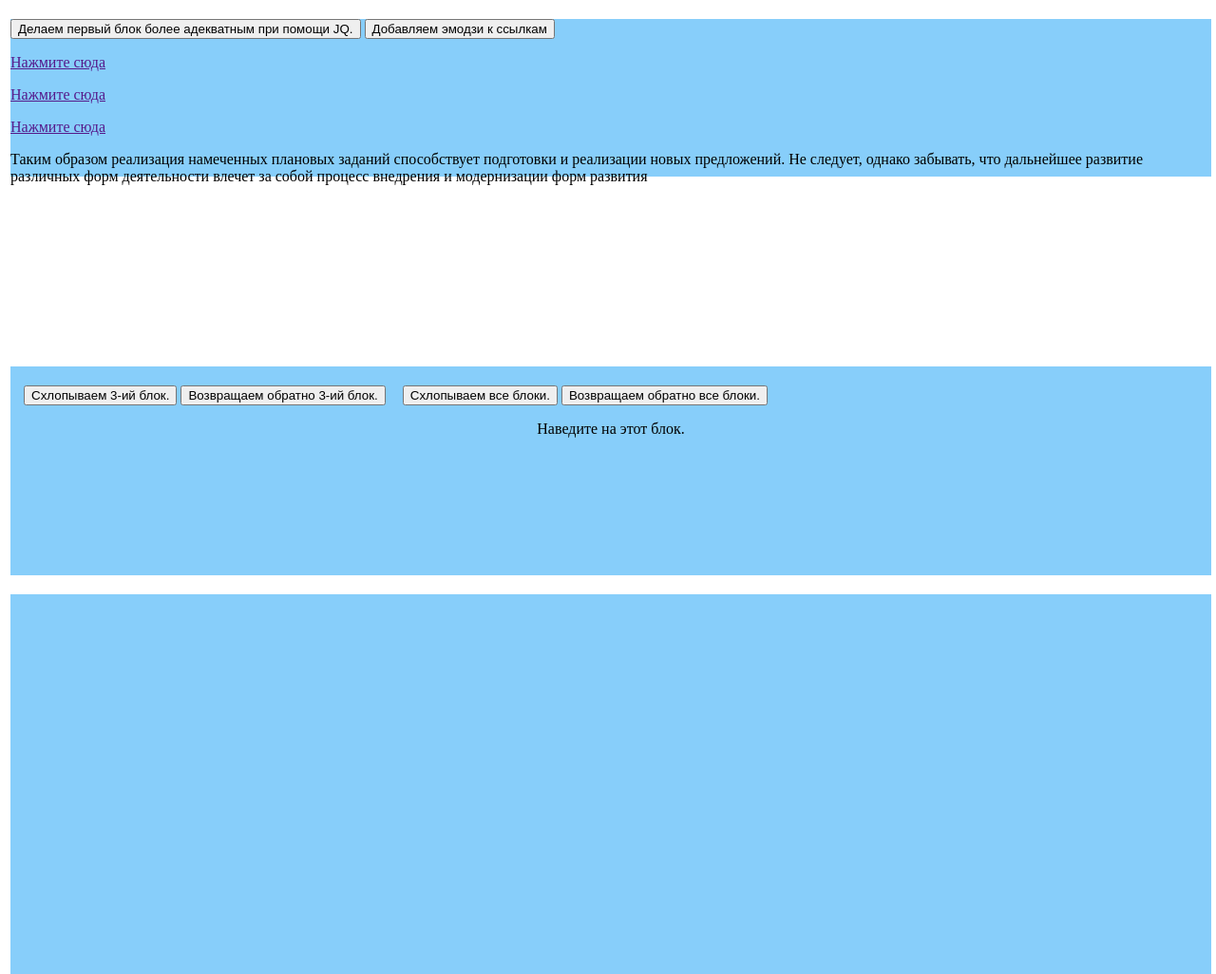
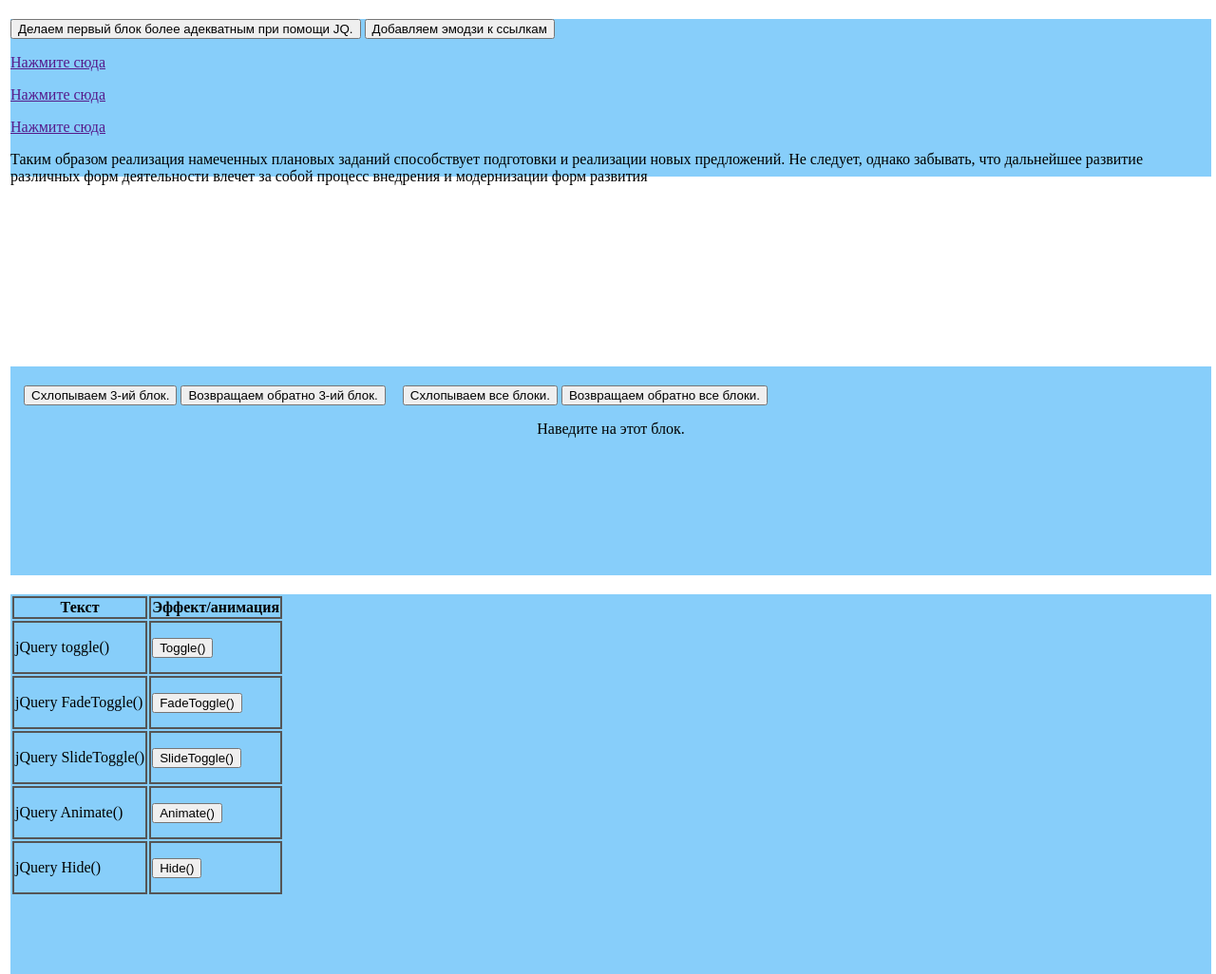
Before and after one commit to Raulwerttt/WEB-ITMO-2019, a plain HTML site: page JQ/indexJQ.html in a window 1280 px wide. Shown: the top 1026 px of the page at 95% size. Drawn offline with nearby package versions, Linux system fonts and the light colour scheme.

Commit message:
Update indexJQ.html

```diff
--- a/JQ/indexJQ.html
+++ b/JQ/indexJQ.html
@@ -33,7 +33,34 @@
   		<p class="hover">Наведите на этот блок.</p>
 
   	 </div>
-  	<div class="post-3"> </div>
+  	<div class="post-3">
+      <table class="task3-table">
+            <tr>
+                <th>Текст</th>
+                <th>Эффект/анимация</th>
+            </tr>
+            <tr>
+                <td><p>jQuery toggle()</p></td>
+                <td><button class="btn-toggle">Toggle()</button></td>
+            </tr>
+            <tr>
+                <td><p>jQuery FadeToggle()</p></td>
+                <td><button class="btn-fadeToggle">FadeToggle()</button></td>
+            </tr>
+            <tr>
+                <td><p>jQuery SlideToggle()</p></td>
+                <td><button class="btn-slideToggle">SlideToggle()</button></td>
+            </tr>
+            <tr>
+                <td><p>jQuery Animate()</p></td>
+                <td><button class="btn-animate">Animate()</button></td>
+            </tr>
+            <tr>
+                <td><p>jQuery Hide()</p></td>
+                <td><button class="btn-hide">Hide()</button></td>
+            </tr>
+        </table>
+    </div>
   	<div class="post-4"> </div>
  </body>
 </html>
```
